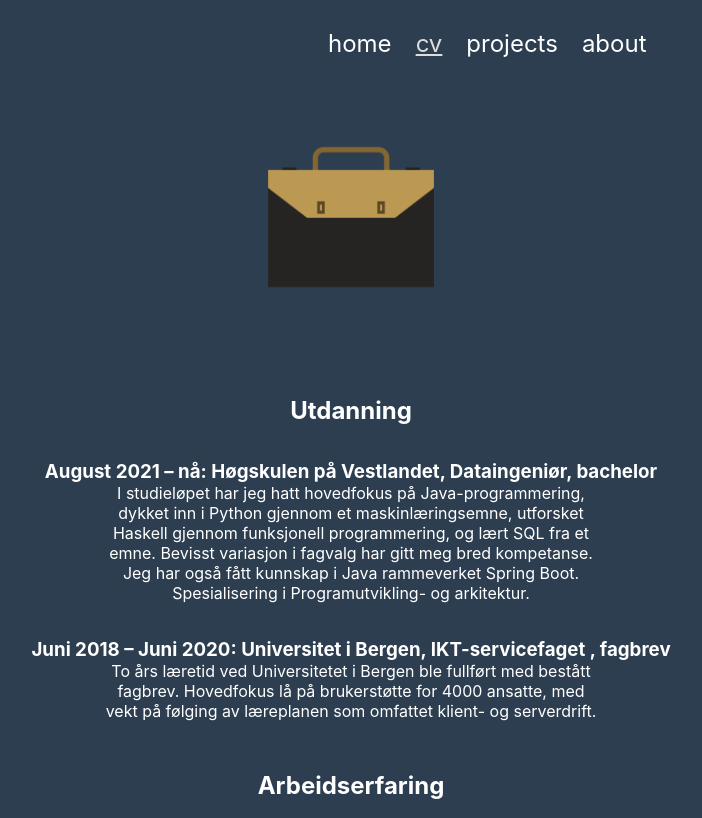
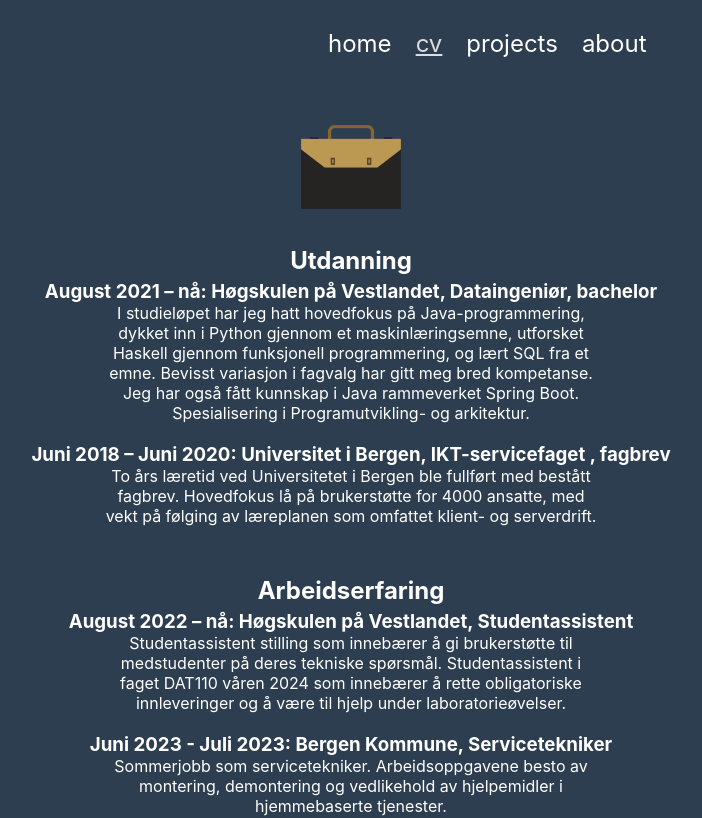
Before and after one commit to FredrikEnes/nginxweb, a React (Create React App) app: page /cv in a window 1280 px wide. Shown: the top 818 px of the page, without its empty margins (289-991 px from the left). Built offline with nearby package versions, Linux system fonts and the light colour scheme.

Commit message:
Style changes

```diff
--- a/src/App.css
+++ b/src/App.css
@@ -14,7 +14,15 @@ body {
   margin: 25px; /* Adjust margins as needed */
 }
 
-.bilde {
+.koffertbilde {
+  border-radius: 50%;
+  height: 150px;
+  width: auto;
+  margin-top: 30px;
+
+}
+
+.fremsidebilde {
   border-radius: 50%;
   height: 250px;
   width: auto;
@@ -75,15 +83,12 @@ body {
 }
 
 .fremside h1 {
-  margin-top: 75px;
-}
-
-.fremside h2 {
   margin-top: 50px;
 }
 
+
 .fremside h3 {
-  margin-top: 35px;
+  margin-top: 5px;
   width: 700px;
   margin-left: auto;
   margin-right: auto;
@@ -140,6 +145,11 @@ a {
   color: white;
 }
 
+
 .fremside ul {
   list-style-type: none;
 }
+
+.arbeid {
+  margin-top: 50px;
+}
--- a/src/components/pages/About.js
+++ b/src/components/pages/About.js
@@ -10,7 +10,7 @@ export default function About() {
     <div className="about">
       <div className="text-box">
         <h1>{hei}</h1>
-        <img className="bilde" src={RBK} alt="profil" />
+        <img className="fremsidebilde" src={RBK} alt="profil" />
         <p> {tekstommeg} </p>
       </div>
     </div>
--- a/src/components/pages/CV.js
+++ b/src/components/pages/CV.js
@@ -47,7 +47,7 @@ function Resume() {
 
   return (
     <div className="fremside">
-      <img className="bilde" src={Koffert} alt="profil" />
+      <img className="koffertbilde" src={Koffert} alt="profil" />
       <h2>Utdanning</h2>
       <ul>
         {educationData.map((item, index) => (
@@ -58,7 +58,7 @@ function Resume() {
         ))}
       </ul>
 
-      <h2>Arbeidserfaring</h2>
+      <h2 className="arbeid">Arbeidserfaring</h2>
       <ul>
         {workExperience.map((item, index) => (
           <li key={index}>
@@ -68,7 +68,7 @@ function Resume() {
         ))}
       </ul>
 
-      <h2>Programmeringskompetanse</h2>
+      <h2 className="arbeid">Programmeringskompetanse</h2>
       <p>{programmingSkills}</p>
     </div>
   );
--- a/src/components/pages/Forside.js
+++ b/src/components/pages/Forside.js
@@ -19,7 +19,7 @@ export default function Forside() {
       <div>
         <div className="fremside">
           <h1>Hallo verden</h1>
-          <img className="bilde" src={Profil} alt="profil" />
+          <img className="fremsidebilde" src={Profil} alt="profil" />
           <br />
           <br />
           <p>
```
